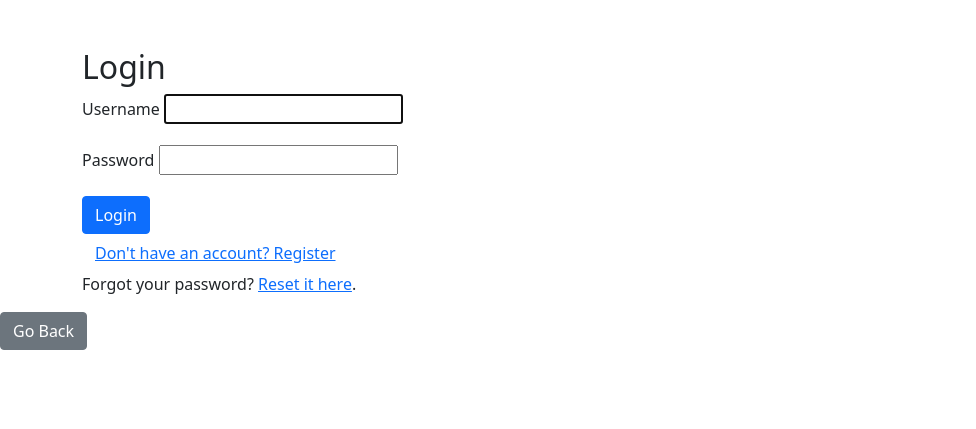
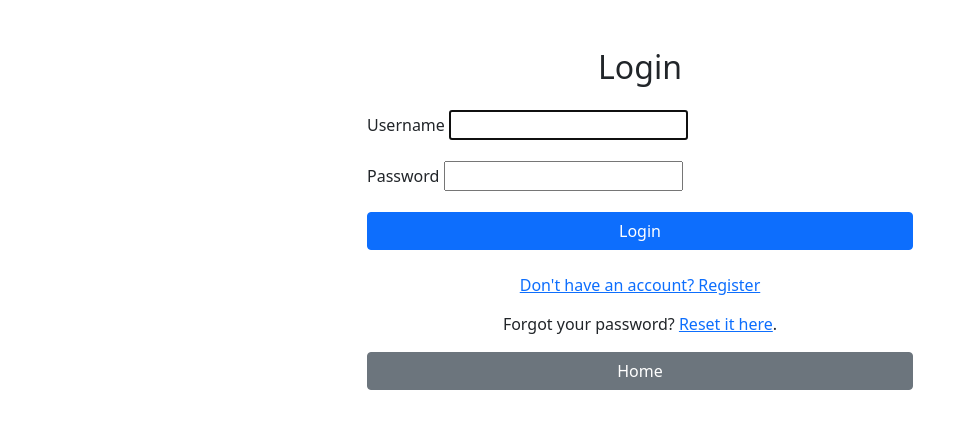
Before and after one commit to kennedy-ak/affimpp_regstration, a Django app: page /login/ in a window 1280 px wide. Shown: the top 429 px of the page, without its empty margins (0-976 px from the left). Run offline with Django 5.2, Linux system fonts and the light colour scheme.

Commit message:
requirements

```diff
--- a/base/templates/base/student_login.html
+++ b/base/templates/base/student_login.html
@@ -8,40 +8,42 @@
 </head>
 <body>
     <div class="container mt-5">
-
-        <h2>Login</h2>
+        <div class="row justify-content-center">
+            <div class="col-md-6">
+                <h2 class="text-center mb-4">Login</h2>
                 <form method="post" class="needs-validation" novalidate>
                     {% csrf_token %}
                     <div class="mb-3">
                         <label for="id_username" class="form-label">Username</label>
-
                         {{ form.username }}
                     </div>
                     <div class="mb-3">
                         <label for="id_password" class="form-label">Password</label>
                         {{ form.password }}
                     </div>
-            <button type="submit" class="btn btn-primary">Login</button>
+                    <button type="submit" class="btn btn-primary w-100">Login</button>
                 </form>
+
                 {% if messages %}
                 {% for message in messages %}
-            <div class="alert alert-{{ message.tags }}" role="alert">
+                    <div class="alert alert-{{ message.tags }} mt-3" role="alert">
                         {{ message }}
                     </div>
                 {% endfor %}
                 {% endif %}
+
+                <div class="mt-3 text-center">
                     <a href="{% url 'signup' %}" class="btn btn-link">Don't have an account? Register</a>
+                </div>
+                <div class="mt-2 text-center">
                     <p>Forgot your password? <a href="{% url 'password_reset' %}">Reset it here</a>.</p>
-
-
-<script>
-    function goBack() {
-        window.history.back();
-    }
-</script>
                 </div>
-    <button class="btn btn-secondary" onclick="goBack()">Go Back</button>
-
+                <div class="mt-3 text-center">
+                    <a href="{% url 'landing' %}" class="btn btn-secondary w-100">Home</a>
+                </div>
+            </div>
+        </div>
+    </div>
 
     <script src="https://cdn.jsdelivr.net/npm/bootstrap@5.0.2/dist/js/bootstrap.bundle.min.js" integrity="sha384-MrcW6ZMFYlzcLA8Nl+NtUVF0sA7MsXsP1UyJoMp4YLEuNSfAP+JcXn/tWtIaxVXM" crossorigin="anonymous"></script>
 </body>
--- a/base/templates/base/students_register.html
+++ b/base/templates/base/students_register.html
@@ -107,7 +107,8 @@
             <!-- Submit and Go Back Buttons -->
             <div class="d-flex justify-content-between align-items-center">
                 <button type="submit" class="btn btn-primary">Submit</button>
-                <button type="button" class="btn btn-secondary" onclick="goBack()">Go Back</button>
+                <a href="{% url 'landing' %}" class="btn btn-secondary mt-3">Home</a>
+
             </div>
         </form>
 
@@ -115,6 +116,7 @@
         <!-- Login Link -->
         <div class="text-center mt-3">
             <a href="{% url 'login' %}" class="btn btn-link">Already have an account? Log in</a>
+
         </div>
     </div>
 
```
Also changed, not shown: base/templates/base/admin_login_form.html (+3 -6 lines). Lines whose indentation alone changed are shown as unchanged.
